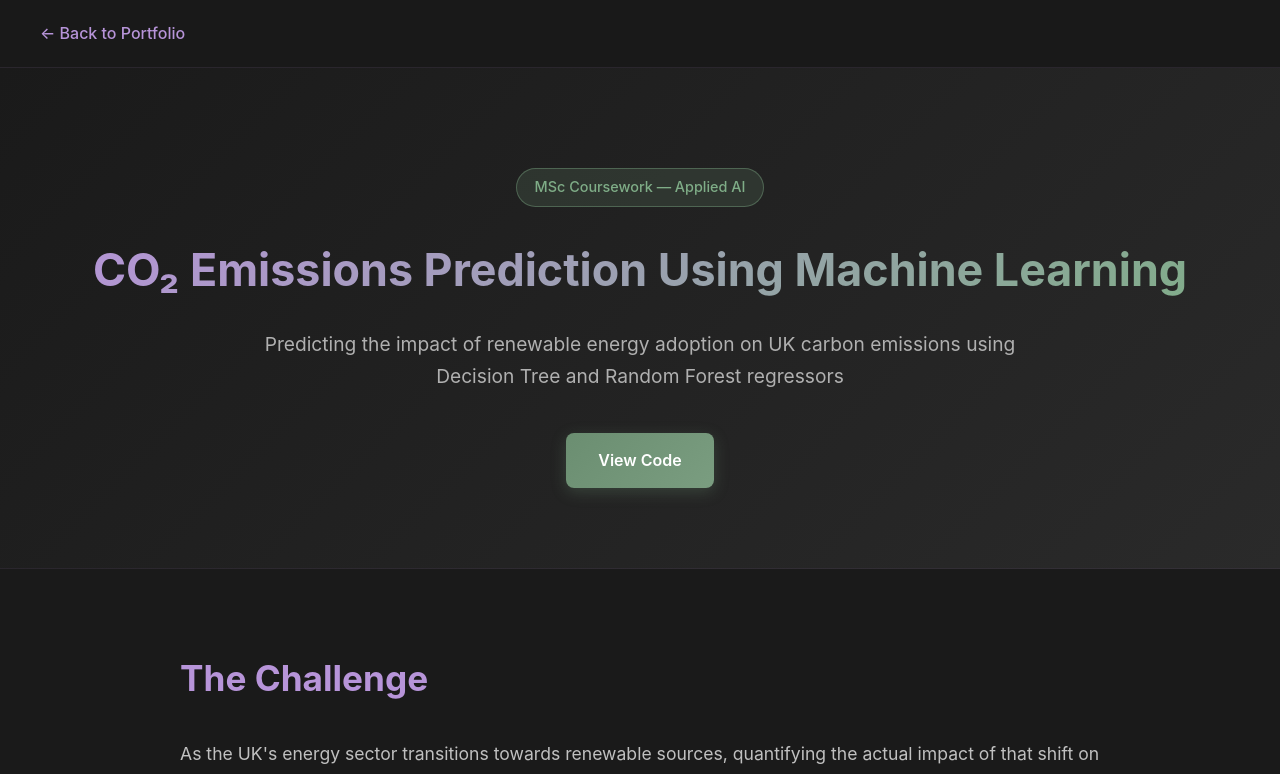
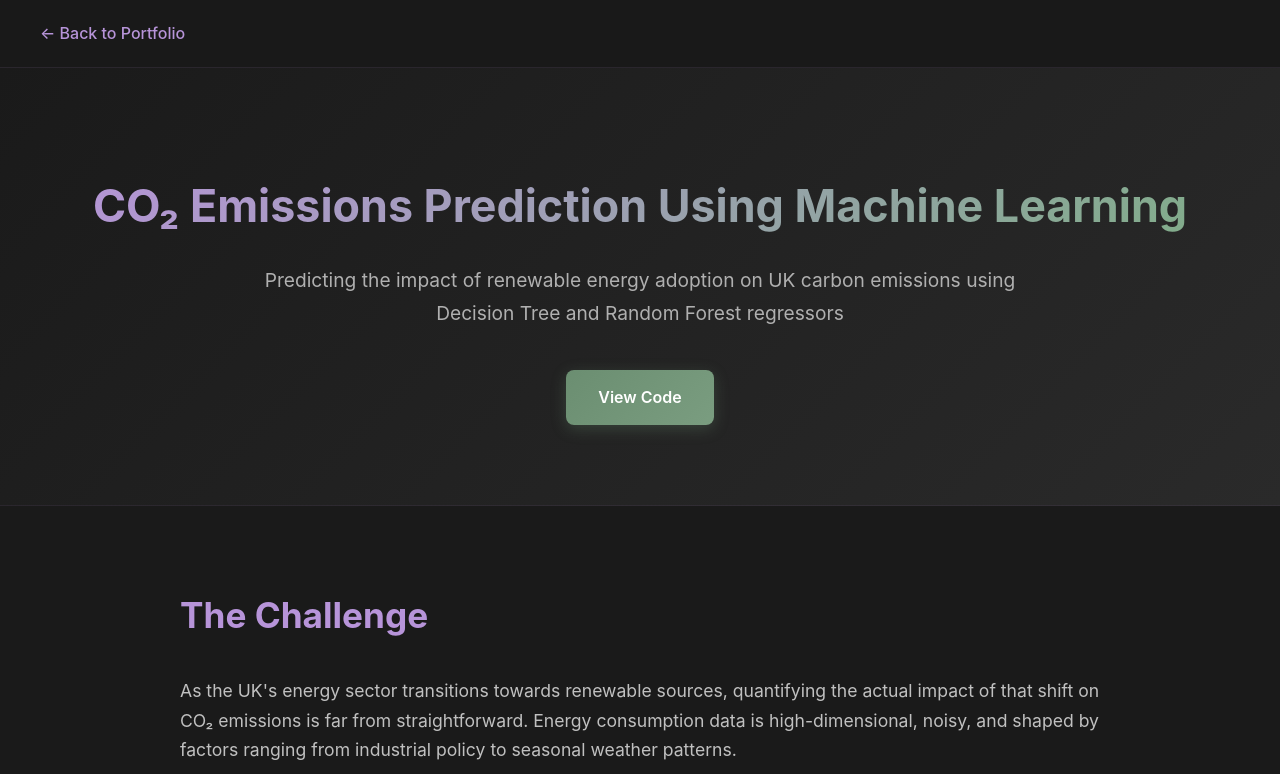
Before and after one commit to dtcrompton/dtcrompton.github.io, a plain HTML site: page projects/co2/index.html in a window 1280 px wide. Shown: the top 774 px of the page. Drawn offline with Linux system fonts and the light colour scheme.

Commit message:
Add CO2 preview image and remove project page hero tag referring to MSc

```diff
--- a/projects/co2/index.html
+++ b/projects/co2/index.html
@@ -183,7 +183,6 @@
     </nav>
 
     <div class="hero">
-        <div class="academic-badge">MSc Coursework — Applied AI</div>
         <h1>CO₂ Emissions Prediction Using Machine Learning</h1>
         <p class="tagline">Predicting the impact of renewable energy adoption on UK carbon emissions using Decision Tree and Random Forest regressors</p>
         <div class="hero-actions">
```
Also changed, not shown: projects/co2/preview.png (added).
